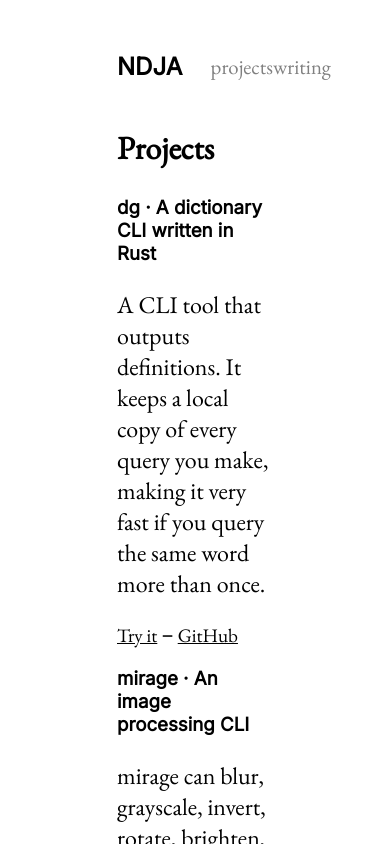
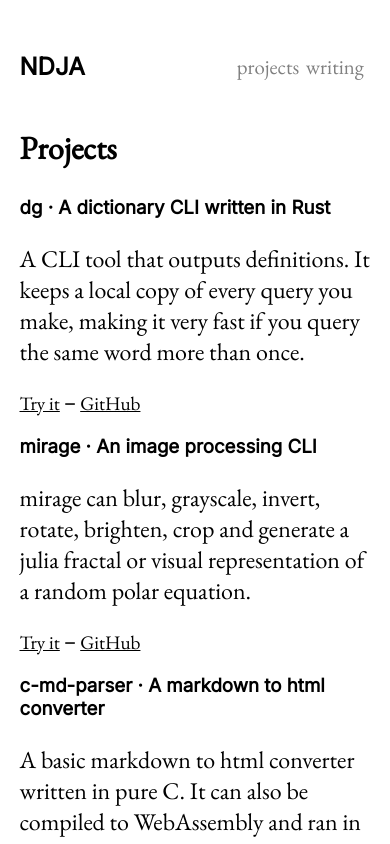
Before and after one commit to JosiasAurel/webspace, a Next.js app: page /projects in a window 390 px wide. Shown: the top 844 px of the page. Built offline with nearby package versions, Linux system fonts and the light colour scheme.

Commit message:
fix: responsiveness issue

```diff
--- a/styles/global.css
+++ b/styles/global.css
@@ -13,6 +13,18 @@
 
 .app > div {
   margin: 0 30%;
+}
+
+@media screen and (max-width: 1130px) {
+  .app > div {
+    margin: 10%;
+  }
+}
+
+@media screen and (max-width: 530px) {
+  .app > div {
+    margin: 5%;
+  }
 }
 
 .notif-text,
```
